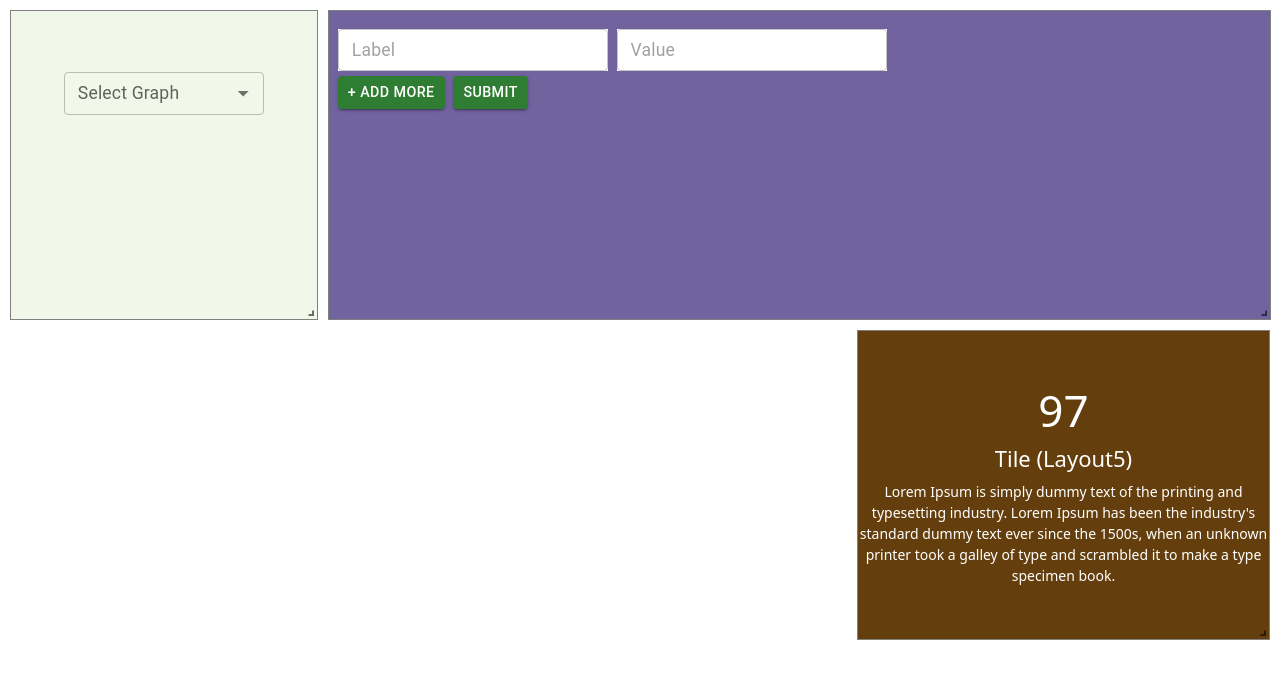
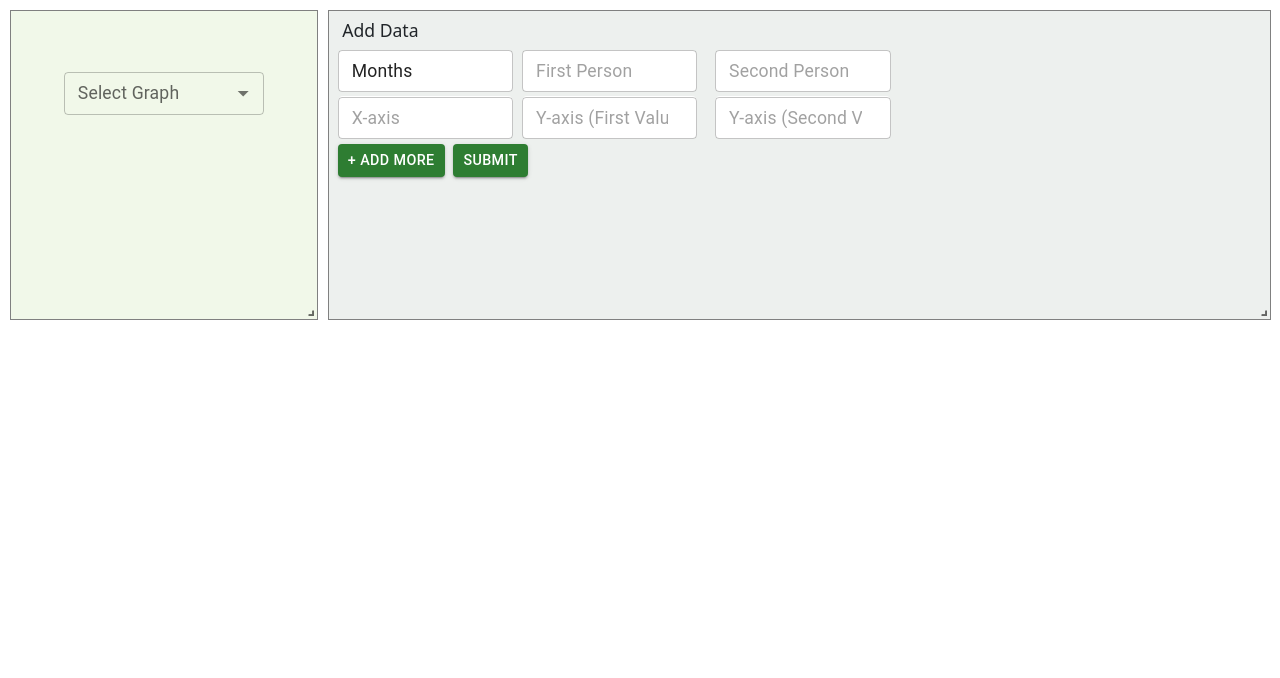
Before and after one commit to Raveen-deep/React-graph, a React (Create React App) app: page / in a window 1280 px wide. Shown: the top 678 px of the page. Built offline with nearby package versions, Linux system fonts and the light colour scheme.

Commit message:
comparing 2person data in graph

```diff
--- a/src/App.css
+++ b/src/App.css
@@ -1,6 +1,11 @@
 .App {
-  text-align: center;
+    text-align: center;
 }
-*{
-  font-size: 1.1em ;
+* {
+    font-size: 1.1em;
 }
+.text-field {
+    background-color: white;
+    width: 19%;
+    border-radius: 5px;
+}
--- a/src/App.js
+++ b/src/App.js
@@ -18,7 +18,7 @@ import OutlinedInput from "@mui/material/OutlinedInput";
 import InputLabel from "@mui/material/InputLabel";
 import MenuItem from "@mui/material/MenuItem";
 import FormControl from "@mui/material/FormControl";
-import Select, { SelectChangeEvent } from "@mui/material/Select";
+import Select from "@mui/material/Select";
 const ITEM_HEIGHT = 48;
 const ITEM_PADDING_TOP = 8;
 const MenuProps = {
@@ -29,46 +29,53 @@ const MenuProps = {
         },
     },
 };
-const names = ["Line Chart", "Pie Chart", "Bar Chart"];
+const names = ["Line Chart", "Bar Chart", "Pie Chart"];
 function App() {
     const ResponsiveReactGridLayout = WidthProvider(Responsive);
-    const [value, setValue] = useState("lineChart");
     const [y_axis, setYAxis] = useState([]);
     const [x_axis, setXAxis] = useState([]);
-    // let label = [];
-    // let data = [];
+    const [personDetail, setPersonDetail] = useState({
+        first_person: "",
+        second_person: "",
+    });
+    const [secondYAxis, setSecondYAxis] = useState([]);
+
     const initialValues = {
-        name: "",
+        first_person: "",
+        second_person: "",
         graphValues: [
             {
-                label: "",
-                value: 0,
+                x_axis_labels: "",
+                y_axis_fist_val: 0,
+                y_axis_second_val: 0,
             },
         ],
     };
-
     const addMore = (push) => {
         push({
-            label: "",
-            value: 0,
+            x_axis_labels: "",
+            y_axis_fist_val: 0,
+            y_axis_second_val: 0,
         });
     };
-
-    const handleChange_single = (e) => {
-        setValue(e.target.value);
-    };
-
     const onSubmit = (v) => {
         console.log(v);
-        let data = [];
-        let label = [];
+        let first_y_axis = [];
+        let second_y_axis = [];
+        let x_axis = [];
         v.graphValues.map((ele) => {
-            label.push(ele.label);
-            data.push(parseInt(ele.value));
+            x_axis.push(ele.x_axis_labels);
+            first_y_axis.push(parseInt(ele.y_axis_fist_val));
+            second_y_axis.push(parseInt(ele.y_axis_second_val));
             return ele;
         });
-        setXAxis(label);
-        setYAxis(data);
+        setPersonDetail({
+            first_person: v.first_person,
+            second_person: v.second_person,
+        });
+        setXAxis(x_axis);
+        setYAxis(first_y_axis);
+        setSecondYAxis(second_y_axis);
     };
 
     const [personName, setPersonName] = React.useState([]);
@@ -118,10 +125,11 @@ function App() {
             </div>
             <div
                 className="px-2 py-2"
-                style={{ border: "solid 1px gray", background: "#71639E" }}
+                style={{ border: "solid 1px gray", background: "#edf0ee" }}
                 key="b"
                 data-grid={{ x: 3, y: 0, w: 9, h: 2 }}
             >
+                <h6 className="mx-1">Add Data</h6>
                 <Formik
                     initialValues={initialValues}
                     onSubmit={onSubmit}
@@ -129,19 +137,41 @@ function App() {
                 >
                     {(formik) => (
                         <Form>
-                            {/* <TextField
+                            {/* <span className="text-field">Month</span> */}
+                            <TextField
                                 size="small"
-                                placeholder="Name"
+                                placeholder="First Person"
                                 variant="outlined"
-                                style={{ backgroundColor: "white" }}
+                                value='Months'
+                                className="text-field"
+                                inputProps={
+                                    { readOnly: true, }
+                                }
+                            />
+                            <TextField
+                                size="small"
+                                placeholder="First Person"
+                                variant="outlined"
+                                className="text-field mx-2"
                                 onChange={(e) => {
                                     formik.setFieldValue(
-                                        "name",
+                                        "first_person",
                                         e.target.value
                                     );
                                 }}
-                            /> */}
-
+                            />
+                            <TextField
+                                size="small"
+                                placeholder="Second Person"
+                                variant="outlined"
+                                className="text-field mx-2"
+                                onChange={(e) => {
+                                    formik.setFieldValue(
+                                        "second_person",
+                                        e.target.value
+                                    );
+                                }}
+                            />
                             <FieldArray name={`graphValues`}>
                                 {({ remove, push }) => (
                                     <>
@@ -150,35 +180,41 @@ function App() {
                                                 (graphValues, index) => (
                                                     <div key={index}>
                                                         <TextField
-                                                            className="mt-2"
+                                                            className="mt-1 text-field"
                                                             size="small"
-                                                            placeholder="Label"
+                                                            placeholder="X-axis"
                                                             variant="outlined"
-                                                            style={{
-                                                                backgroundColor:
-                                                                    "white",
-                                                            }}
                                                             onChange={(e) => {
                                                                 formik.setFieldValue(
-                                                                    `graphValues.${index}.label`,
+                                                                    `graphValues.${index}.x_axis_labels`,
                                                                     e.target
                                                                         .value
                                                                 );
                                                             }}
                                                         />
                                                         <TextField
-                                                            className="mt-2 mx-2"
+                                                            className="mx-2 mt-1 text-field"
                                                             size="small"
-                                                            placeholder="Value"
+                                                            placeholder="Y-axis (First Value)"
                                                             type="number"
                                                             variant="outlined"
-                                                            style={{
-                                                                backgroundColor:
-                                                                    "white",
-                                                            }}
                                                             onChange={(e) => {
                                                                 formik.setFieldValue(
-                                                                    `graphValues.${index}.value`,
+                                                                    `graphValues.${index}.y_axis_fist_val`,
+                                                                    e.target
+                                                                        .value
+                                                                );
+                                                            }}
+                                                        />
+                                                        <TextField
+                                                            className="mx-2 mt-1 text-field"
+                                                            size="small"
+                                                            placeholder="Y-axis (Second Value)"
+                                                            type="number"
+                                                            variant="outlined"
+                                                            onChange={(e) => {
+                                                                formik.setFieldValue(
+                                                                    `graphValues.${index}.y_axis_second_val`,
                                                                     e.target
                                                                         .value
                                                                 );
@@ -195,9 +231,6 @@ function App() {
                                                                 className="mt-1"
                                                                 fontSize="small"
                                                                 variant="outlined"
-                                                                style={{
-                                                                    color: "white",
-                                                                }}
                                                             />
                                                         ) : (
                                                             <></>
@@ -231,23 +264,6 @@ function App() {
                     )}
                 </Formik>
             </div>
-            <div
-                style={{ border: "solid 1px gray", background: "#643F0D" }}
-                key="f"
-                data-grid={{ x: 11, y: 0, w: 4, h: 2 }}
-            >
-                <div className="text-center mt-5" style={{ color: "white" }}>
-                    <h1>97</h1>
-                    <h5>Tile (Layout5)</h5>
-                    <p style={{ fontSize: "14px" }}>
-                        Lorem Ipsum is simply dummy text of the printing and
-                        typesetting industry. Lorem Ipsum has been the
-                        industry's standard dummy text ever since the 1500s,
-                        when an unknown printer took a galley of type and
-                        scrambled it to make a type specimen book.{" "}
-                    </p>
-                </div>
-            </div>
             {personName.includes("Line Chart") && (
                 <div
                     style={{ border: "solid 1px gray", background: "#eeeeee" }}
@@ -258,7 +274,8 @@ function App() {
                         data={{
                             x_axis_data: x_axis,
                             y_axis_data: y_axis,
-                            label: "Line Chart",
+                            second_y_axis_data: secondYAxis,
+                            personDetail: personDetail,
                         }}
                     />
                 </div>
@@ -273,27 +290,32 @@ function App() {
                         data={{
                             x_axis_data: x_axis,
                             y_axis_data: y_axis,
-                            label: "Bar Chart",
+                            second_y_axis_data: secondYAxis,
+                            personDetail: personDetail,
                         }}
                     />
                 </div>
             )}
             {personName.includes("Pie Chart") && (
                 <div
-                    style={{ border: "solid 1px gray" }}
+                    style={{
+                        border: "solid 1px gray",
+                        backgroundColor: "#fceadc",
+                    }}
                     key="e"
                     data-grid={{ x: 8, y: 0, w: 4, h: 2 }}
                 >
-                    <PieGraph style={{width:'100%'}}
+                    <PieGraph
+                        style={{ width: "100%" }}
                         data={{
                             x_axis_data: x_axis,
                             y_axis_data: y_axis,
-                            label: "Pie Chart",
+                            second_y_axis_data: secondYAxis,
+                            personDetail: personDetail,
                         }}
                     />
                 </div>
             )}
-
         </ResponsiveReactGridLayout>
     );
 }
```
Also changed, not shown: src/components/BarGraph.js (+10 -5 lines), src/components/LineGraph.js (+14 -4 lines), src/components/PieGraph.js (+10 -1 lines).
